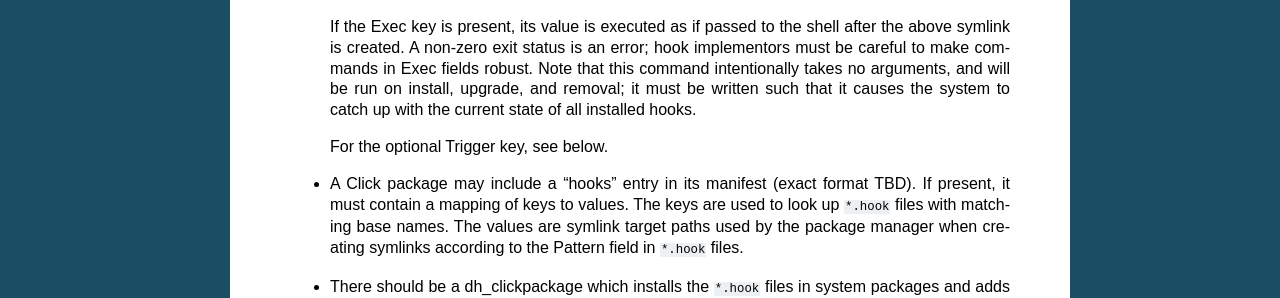
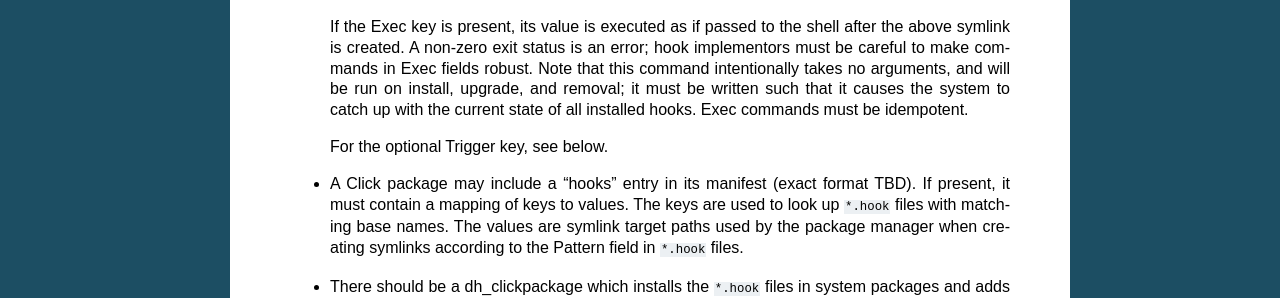
Before and after one commit to ubports/click, a Sphinx documentation site: the page built from doc/hooks.rst, in a window 1280 px wide. Shown: the part 1032-1330 px from the top of the page. Built offline with Sphinx 7.4.7, drawn with Linux system fonts in a browser that asks for light colours.

Commit message:
doc/hooks.rst: Exec commands must be idempotent

```diff
--- a/doc/hooks.rst
+++ b/doc/hooks.rst
@@ -76,7 +76,7 @@
    robust.  Note that this command intentionally takes no arguments, and
    will be run on install, upgrade, and removal; it must be written such
    that it causes the system to catch up with the current state of all
-   installed hooks.
+   installed hooks.  Exec commands must be idempotent.
 
    For the optional Trigger key, see below.
 
```
